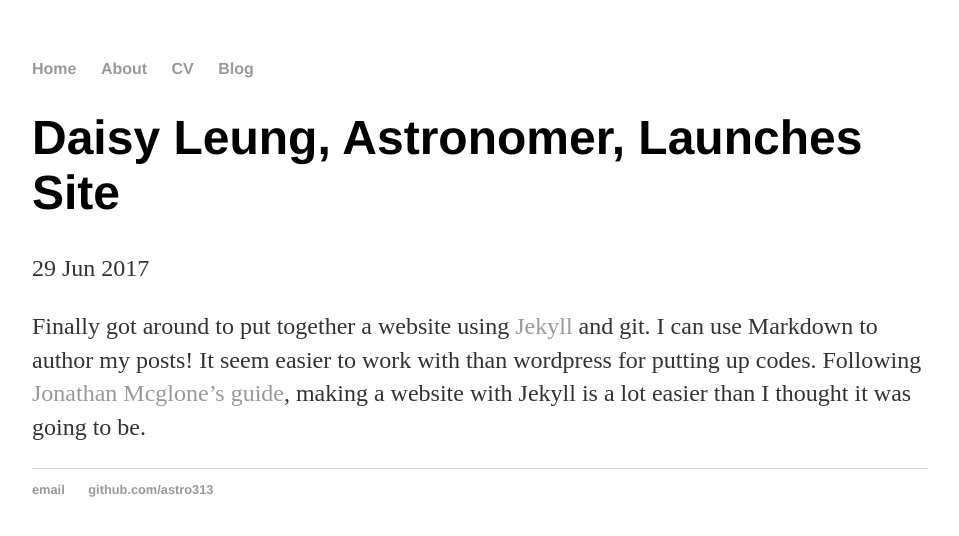
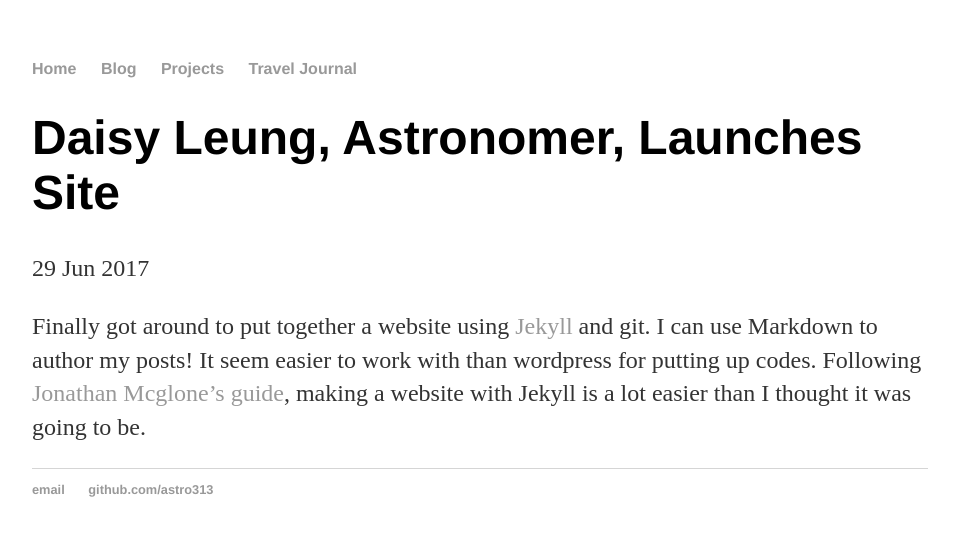
Before and after one commit to astro313/astro313.github.io, a Jekyll site: the page built from _posts/2017-06-29-site-launched.md, in a window 1280 px wide. Shown: the top 536 px of the page, without its empty margins (160-1119 px from the left). Built offline with Jekyll 4.4.1, drawn with Linux system fonts in a browser that asks for light colours.

Commit message:
Update default.html

```diff
--- a/_layouts/default.html
+++ b/_layouts/default.html
@@ -9,9 +9,9 @@
 		<nav>
     		<ul>
         		<li><a href="/">Home</a></li>
-	        	<li><a href="/Blog">About</a></li>
-        		<li><a href="/Projects">CV</a></li>
-        		<li><a href="/Travel Journal">Blog</a></li>
+	        	<li><a href="/Blog">Blog</a></li>
+        		<li><a href="/Projects">Projects</a></li>
+        		<li><a href="/Travel">Travel Journal</a></li>
     		</ul>
 		</nav>
 		<div class="container">
```
